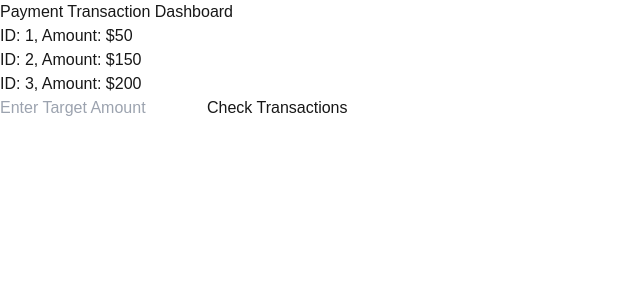
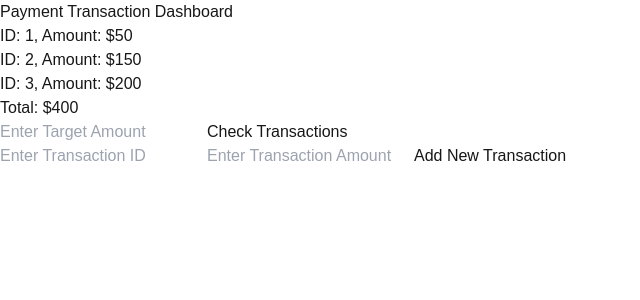
Before and after one commit to everton0991/tt-challenge, a Next.js app: page / in a window 1280 px wide. Shown: the top 300 px of the page, without its empty margins (0-640 px from the left). Built offline with nearby package versions, Linux system fonts and the light colour scheme.

Commit message:
feat: add new transaction from and initial validation

```diff
--- a/src/components/PaymentDashboard.tsx
+++ b/src/components/PaymentDashboard.tsx
@@ -14,7 +14,14 @@ const PaymentDashboard: React.FC = () => {
     { id: 3, amount: 200 },
   ]);
   const [target, setTarget] = useState<number | null>(null);
+  const [transactionId, setTransactionId] = useState<number | null>(null);
+  const [transactionAmount, setTransactionAmount] = useState<number | null>(
+    null
+  );
   const [result, setResult] = useState<string>('');
+  const total = transactions.reduce((accumulator, current) => {
+    return accumulator + current.amount;
+  }, 0);
 
   const handleCheckTransactions = () => {
     setResult('');
@@ -29,6 +36,7 @@ const PaymentDashboard: React.FC = () => {
       return;
     }
 
+    // TODO - Refactor this
     for (let i = 0; i < transactions.length; i++) {
       for (let j = i + 1; j < transactions.length; j++) {
         if (transactions[i].amount + transactions[j].amount === target) {
@@ -43,10 +51,20 @@ const PaymentDashboard: React.FC = () => {
     setResult('No matching transactions found.');
   };
 
-  const handleAddTransaction = (id: number, amount: number) => {
+  // TODO - Create new input for new transactions
+  const handleAddTransaction = (id: number | null, amount: number | null) => {
+    if (id === null) {
+      return setResult('Parameter ID cannot be null.');
+    }
+    if (amount === null) {
+      return setResult('Parameter Amount cannot be null.');
+    }
     setTransactions([...transactions, { id, amount }]);
   };
 
+  console.log({ transactions });
+
+  // TODO Add styling
   return (
     <div>
       <h1>Payment Transaction Dashboard</h1>
@@ -58,12 +76,15 @@ const PaymentDashboard: React.FC = () => {
             ID: {transaction.id}, Amount: ${transaction.amount}
           </li>
         ))}
+
+        <li>Total: ${total}</li>
       </ul>
 
       {/* Check transactions */}
       <div>
         <input
           type='number'
+          name='amount-to-check'
           placeholder='Enter Target Amount'
           className='text-black'
           onChange={(e) => setTarget(Number(e.target.value))}
@@ -71,7 +92,32 @@ const PaymentDashboard: React.FC = () => {
         <button onClick={handleCheckTransactions}>Check Transactions</button>
       </div>
 
-      <p>{result}</p>
+      {/* add New Transaction */}
+      <div>
+        <input
+          type='number'
+          name='transaction-id'
+          placeholder='Enter Transaction ID'
+          className='text-black'
+          onChange={(e) => setTransactionId(Number(e.target.value))}
+        />
+        <input
+          type='number'
+          name='transaction-amount'
+          placeholder='Enter Transaction Amount'
+          className='text-black'
+          onChange={(e) => setTransactionAmount(Number(e.target.value))}
+        />
+        <button
+          onClick={() => handleAddTransaction(transactionId, transactionAmount)}
+        >
+          Add New Transaction
+        </button>
+      </div>
+
+      <div>
+        <p>{result}</p>
+      </div>
     </div>
   );
 };
```
